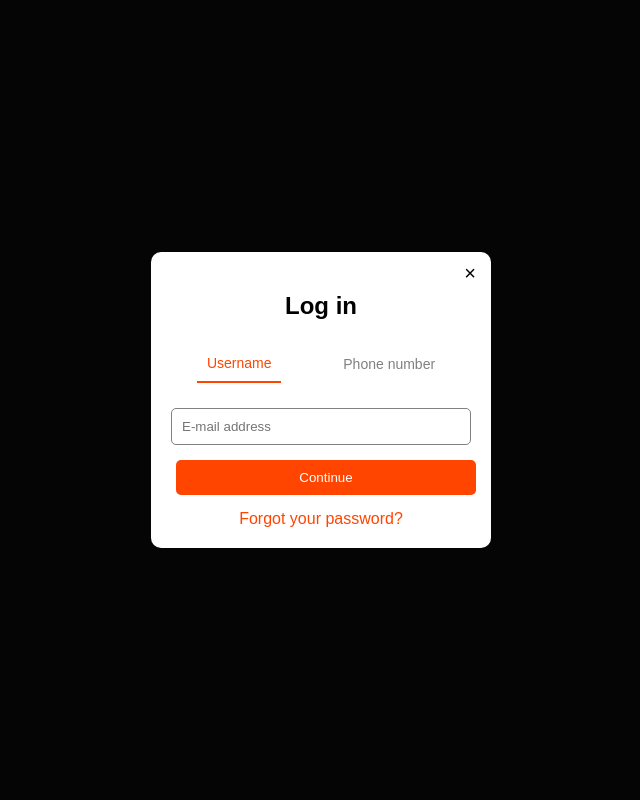
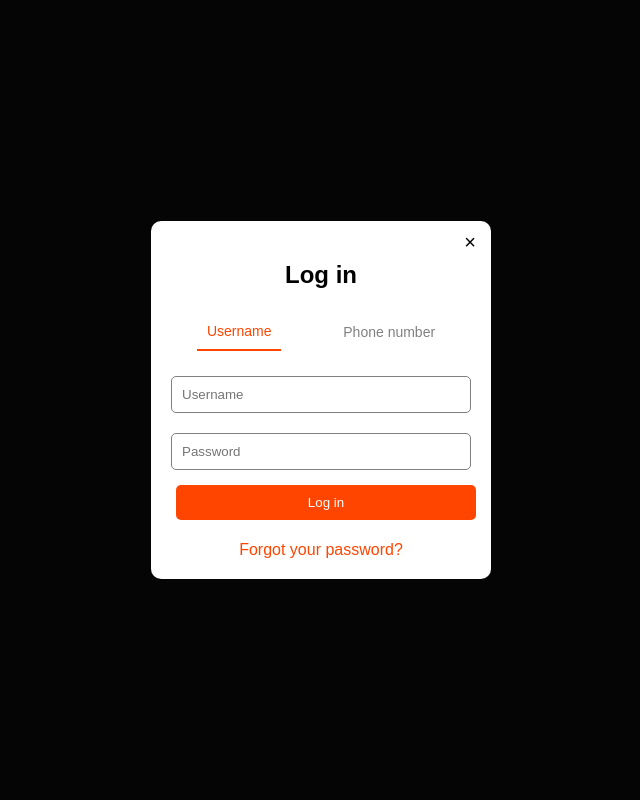
Before and after one commit to nnnursaule/EasyStay, a Django app: page /users/login in a window 1280 px wide. Shown: the whole page, without its empty margins (319-959 px from the left). Run offline with Django 5.2, Linux system fonts and the light colour scheme; parts of the project's set-up code (start-up, migrations or seed data) failed here and were passed over.

Commit message:
Login View

```diff
--- a/BackEnd/easystay_backend/users/templates/users/login.html
+++ b/BackEnd/easystay_backend/users/templates/users/login.html
@@ -7,7 +7,6 @@
     <meta charset="UTF-8">
     <meta name="viewport" content="width=device-width, initial-scale=1.0">
     <title>Login Page</title>
-    <link rel="stylesheet" href="login.css">
 </head>
 <body>
     <div id="loginModal" class="modal">
@@ -16,25 +15,50 @@
             <h2>Log in</h2>
 
             <div class="tab">
-                <button class="tablinks active" name="username" onclick="openTab(event, 'emailTab')">Username</button>
-                <button class="tablinks" onclick="openTab(event, 'phoneTab')">Phone number</button>
+                <button class="tablinks active" id="username-tab">Username</button>
+                <button class="tablinks" id="phone-tab">Phone number</button>
             </div>
 
-            <div id="emailTab" class="tabcontent" style="display: block;">
-                <input type="email" placeholder="E-mail address">
-                <button class="continue-btn" onclick="window.location.href='#'">Continue</button>
+            <form method="POST" action="{% url 'users:login' %}">
+                {% csrf_token %}
 
-            </div>
+                <!-- Username -->
+                <input type="text" name="username" id="username-input" placeholder="Username" required>
 
-            <div id="phoneTab" class="tabcontent">
-                <input type="tel" placeholder="Phone number">
-                <button class="continue-btn" onclick="window.location.href='q1.html'">Continue</button>
-            </div>
+                <!-- Phone (скрыт по умолчанию) -->
+                <input type="tel" name="phone_number" id="phone-input" placeholder="Phone number" style="display: none;">
+
+                <!-- Password -->
+                <input type="password" name="password" placeholder="Password" required>
+
+                <button class="continue-btn" type="submit">Log in</button>
+            </form>
 
             <a href="forgot.html" class="forgot-password">Forgot your password?</a>
         </div>
     </div>
 
-    <script src="script.js"></script>
+    <script>
+        document.addEventListener("DOMContentLoaded", function () {
+            const usernameTab = document.getElementById("username-tab");
+            const phoneTab = document.getElementById("phone-tab");
+            const usernameInput = document.getElementById("username-input");
+            const phoneInput = document.getElementById("phone-input");
+
+            usernameTab.addEventListener("click", function() {
+                usernameTab.classList.add("active");
+                phoneTab.classList.remove("active");
+                usernameInput.style.display = "block";
+                phoneInput.style.display = "none";
+            });
+
+            phoneTab.addEventListener("click", function() {
+                phoneTab.classList.add("active");
+                usernameTab.classList.remove("active");
+                phoneInput.style.display = "block";
+                usernameInput.style.display = "none";
+            });
+        });
+    </script>
 </body>
 </html>
--- a/BackEnd/easystay_backend/users/urls.py
+++ b/BackEnd/easystay_backend/users/urls.py
@@ -3,5 +3,6 @@ from . import views
 app_name = "users"
 urlpatterns = [
     path('registration/', views.UserCreationView.as_view(), name='registration'),
-    path("login", views.UserLoginView.as_view(), name='login')
+    path("login", views.UserLoginView.as_view(), name='login'),
+    path("logout", views.logout, name='logout')
 ]
--- a/BackEnd/easystay_backend/users/views.py
+++ b/BackEnd/easystay_backend/users/views.py
@@ -43,3 +43,10 @@ class UserCreationView(TitleMixin, SuccessMessageMixin, CreateView):
 class UserLoginView(LoginView):
     template_name = "users/login.html"
     form_class = UserLoginForm
+    redirect_authenticated_user = True
+    next_page = reverse_lazy("booking:index")
+
+
+def logout(request):
+    auth.logout(request)
+    return redirect("booking:index")
```
Also changed, not shown: BackEnd/easystay_backend/bookings/templates/bookings/index.html (+8 -2 lines).
